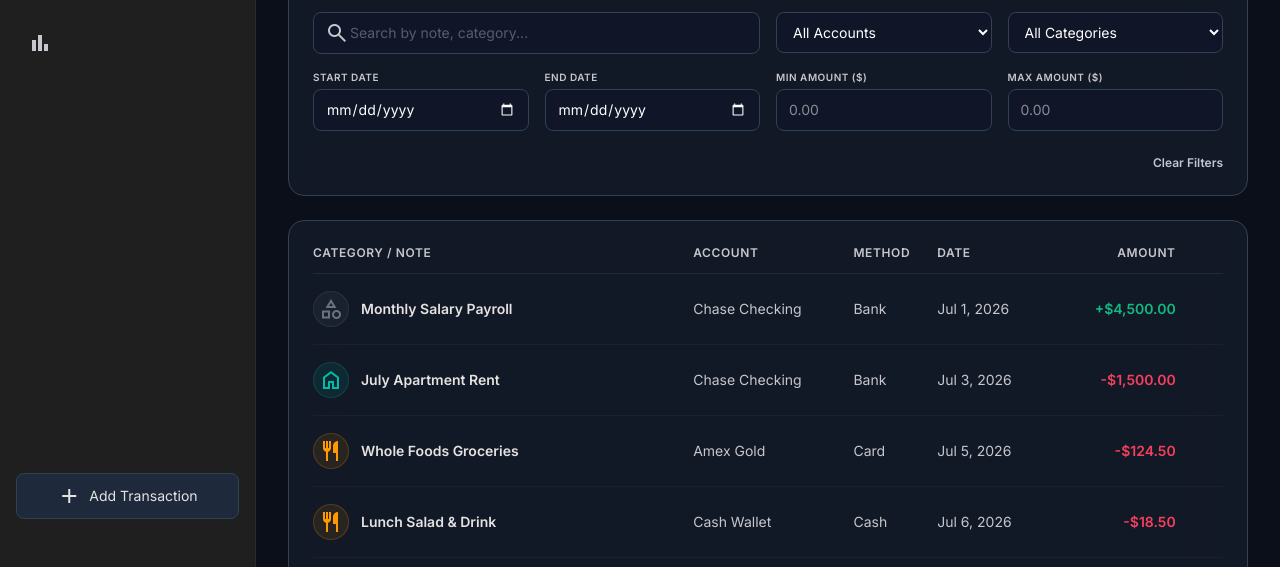
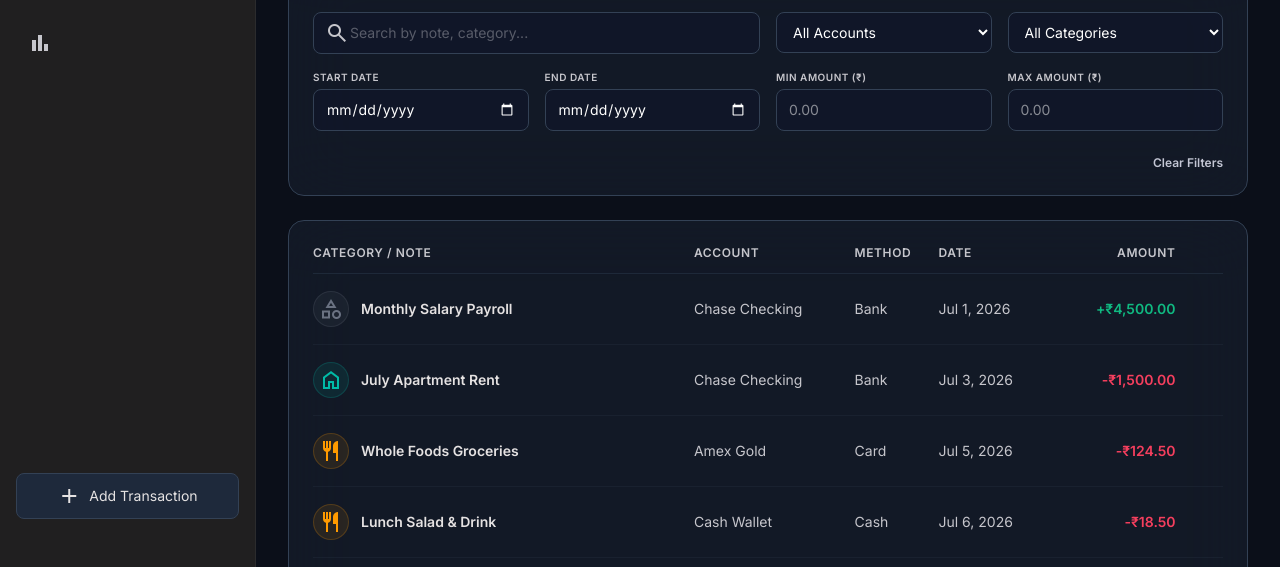
Before and after one commit to ARITRAKUNDU07/finance-manager-, a Next.js app: page /transactions in a window 1280 px wide. Shown: the part 233-800 px from the top of the page. Built offline with nearby package versions, Linux system fonts and the light colour scheme.

Commit message:
Convert currency symbol and formatting from USD ($) to INR (₹) using en-IN locale

```diff
--- a/app/(dashboard)/accounts/page.tsx
+++ b/app/(dashboard)/accounts/page.tsx
@@ -218,7 +218,7 @@ export default function AccountsPage() {
 
             <div className="space-y-2">
               <label htmlFor="startingBalance" className="text-xs font-semibold text-on-surface-variant uppercase tracking-wider block">
-                Starting Balance ($)
+                Starting Balance (₹)
               </label>
               <input
                 id="startingBalance"
--- a/components/budgets/BudgetManager.tsx
+++ b/components/budgets/BudgetManager.tsx
@@ -304,7 +304,7 @@ export default function BudgetManager({
 
             <div className="space-y-2">
               <label htmlFor="limit" className="text-xs font-semibold text-on-surface-variant uppercase tracking-wider block">
-                Monthly Limit ($)
+                Monthly Limit (₹)
               </label>
               <input
                 id="limit"
--- a/components/reports/ReportsView.tsx
+++ b/components/reports/ReportsView.tsx
@@ -114,7 +114,7 @@ export default function ReportsView({ transactions }: ReportsViewProps) {
 
   // Export CSV Handler
   const handleExportCSV = () => {
-    const headers = ["Date", "Type", "Category", "Account", "Method", "Note", "Amount ($)"];
+    const headers = ["Date", "Type", "Category", "Account", "Method", "Note", "Amount (₹)"];
     const rows = filteredTxns.map((tx) => [
       new Date(tx.txnDate).toLocaleDateString(),
       tx.type,
--- a/components/transactions/TransactionForm.tsx
+++ b/components/transactions/TransactionForm.tsx
@@ -164,7 +164,7 @@ export default function TransactionForm({ accounts, categories }: TransactionFor
           {/* Amount Input */}
           <div className="space-y-2">
             <label className="text-xs font-semibold text-on-surface-variant uppercase tracking-wider block">
-              Amount ($)
+              Amount (₹)
             </label>
             <div className="relative">
               <input
@@ -177,7 +177,7 @@ export default function TransactionForm({ accounts, categories }: TransactionFor
                 placeholder="0.00"
               />
               <span className="material-symbols-outlined absolute left-4 top-1/2 -translate-y-1/2 text-primary/70 pointer-events-none">
-                attach_money
+                currency_rupee
               </span>
             </div>
           </div>
--- a/components/transactions/TransactionList.tsx
+++ b/components/transactions/TransactionList.tsx
@@ -241,7 +241,7 @@ export default function TransactionList({
           {/* Min Amount */}
           <div className="space-y-1">
             <label className="text-[10px] text-on-surface-variant uppercase tracking-wider block font-semibold">
-              Min Amount ($)
+              Min Amount (₹)
             </label>
             <input
               type="number"
@@ -255,7 +255,7 @@ export default function TransactionList({
           {/* Max Amount */}
           <div className="space-y-1">
             <label className="text-[10px] text-on-surface-variant uppercase tracking-wider block font-semibold">
-              Max Amount ($)
+              Max Amount (₹)
             </label>
             <input
               type="number"
--- a/lib/utils.ts
+++ b/lib/utils.ts
@@ -16,9 +16,9 @@ export function fromMinorUnits(amountMinor: number): number {
 }
 
 // Format integer minor units to currency string
-export function formatCurrency(amountMinor: number, symbol: string = "$"): string {
+export function formatCurrency(amountMinor: number, symbol: string = "₹"): string {
   const amount = fromMinorUnits(amountMinor);
-  return `${symbol}${amount.toLocaleString("en-US", {
+  return `${symbol}${amount.toLocaleString("en-IN", {
     minimumFractionDigits: 2,
     maximumFractionDigits: 2,
   })}`;
```
